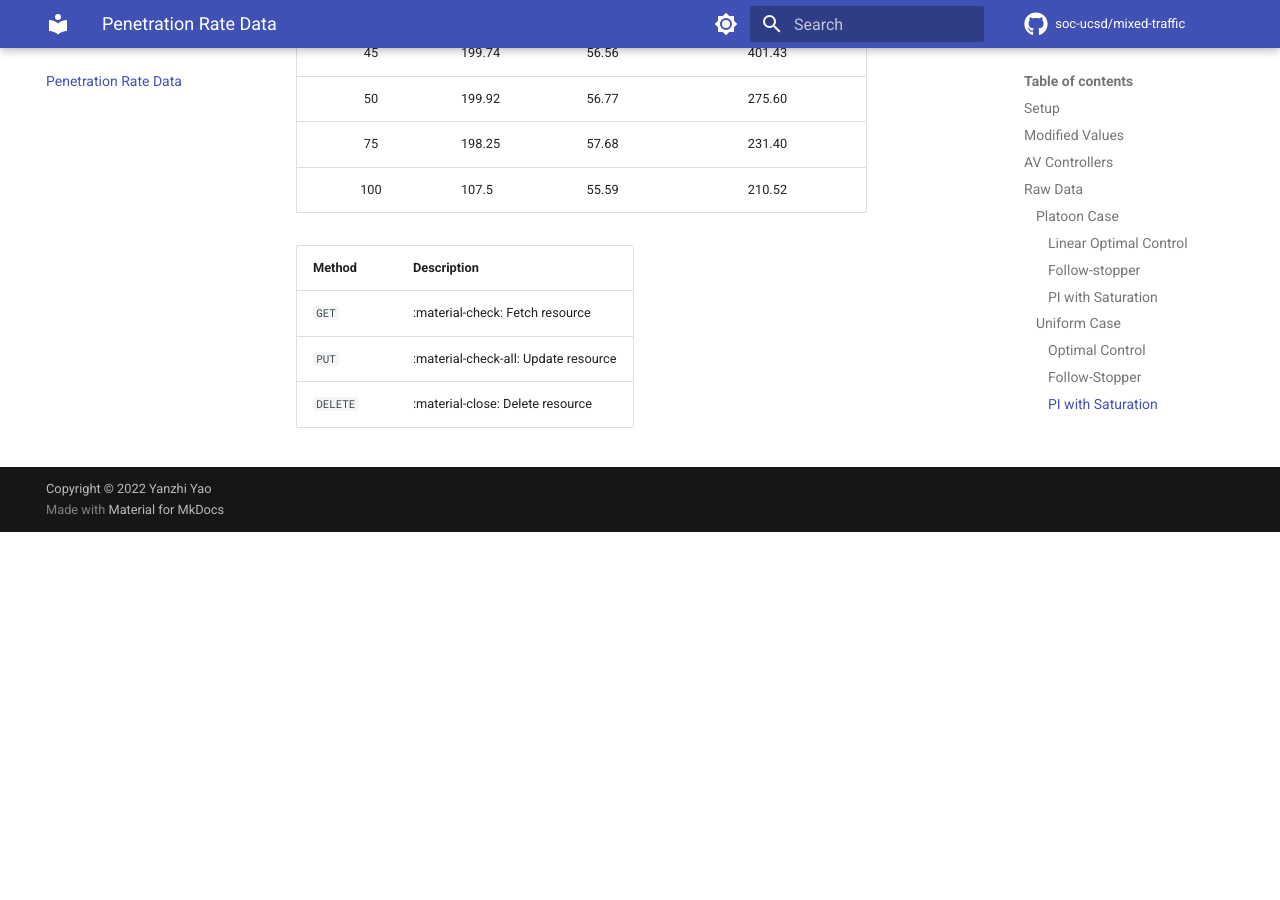
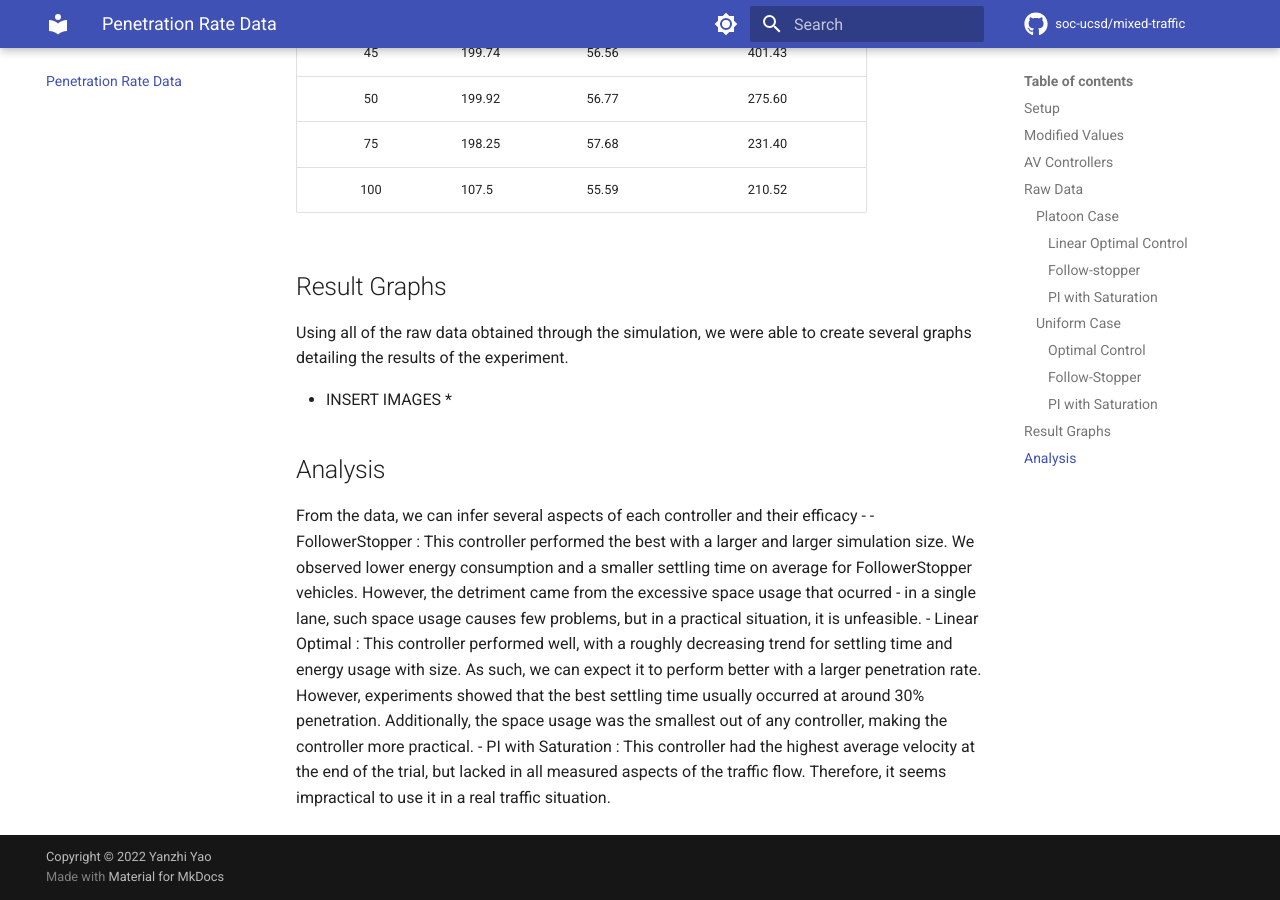
Before and after one commit to soc-ucsd/mixed-traffic, an MkDocs documentation site: the page built from docs/numerical_data.md, in a window 1280 px wide and 900 px high, scrolled down 10582 px. Built offline with MkDocs 1.6.1 and Material for MkDocs 9.7.7, drawn with Linux system fonts in a browser that asks for light colours; comment, search, counter and statistics services are not loaded; before the commit the page ends 11114 px from its top, so only the background shows below that.

Commit message:
Update numerical_data.md

```diff
--- a/docs/numerical_data.md
+++ b/docs/numerical_data.md
@@ -385,8 +385,13 @@ Each controller was tested for all penetration rates in both configurations (pla
 |          100         |       107.5       |        55.59        |       210.52       |
 
 
-| Method      | Description                          |
-| ----------- | ------------------------------------ |
-| `GET`       | :material-check:     Fetch resource  |
-| `PUT`       | :material-check-all: Update resource |
-| `DELETE`    | :material-close:     Delete resource |
+## Result Graphs
+Using all of the raw data obtained through the simulation, we were able to create several graphs detailing the results of the experiment.
+
+* INSERT IMAGES *
+
+## Analysis
+From the data, we can infer several aspects of each controller and their efficacy -
+- FollowerStopper : This controller performed the best with a larger and larger simulation size. We observed lower energy consumption and a smaller settling time on average for FollowerStopper vehicles. However, the detriment came from the excessive space usage that ocurred - in a single lane, such space usage causes few problems, but in a practical situation, it is unfeasible.
+- Linear Optimal : This controller performed well, with a roughly decreasing trend for settling time and energy usage with size. As such, we can expect it to perform better with a larger penetration rate. However, experiments showed that the best settling time usually occurred at around 30% penetration. Additionally, the space usage was the smallest out of any controller, making the controller more practical.
+- PI with Saturation : This controller had the highest average velocity at the end of the trial, but lacked in all measured aspects of the traffic flow. Therefore, it seems impractical to use it in a real traffic situation.
```
